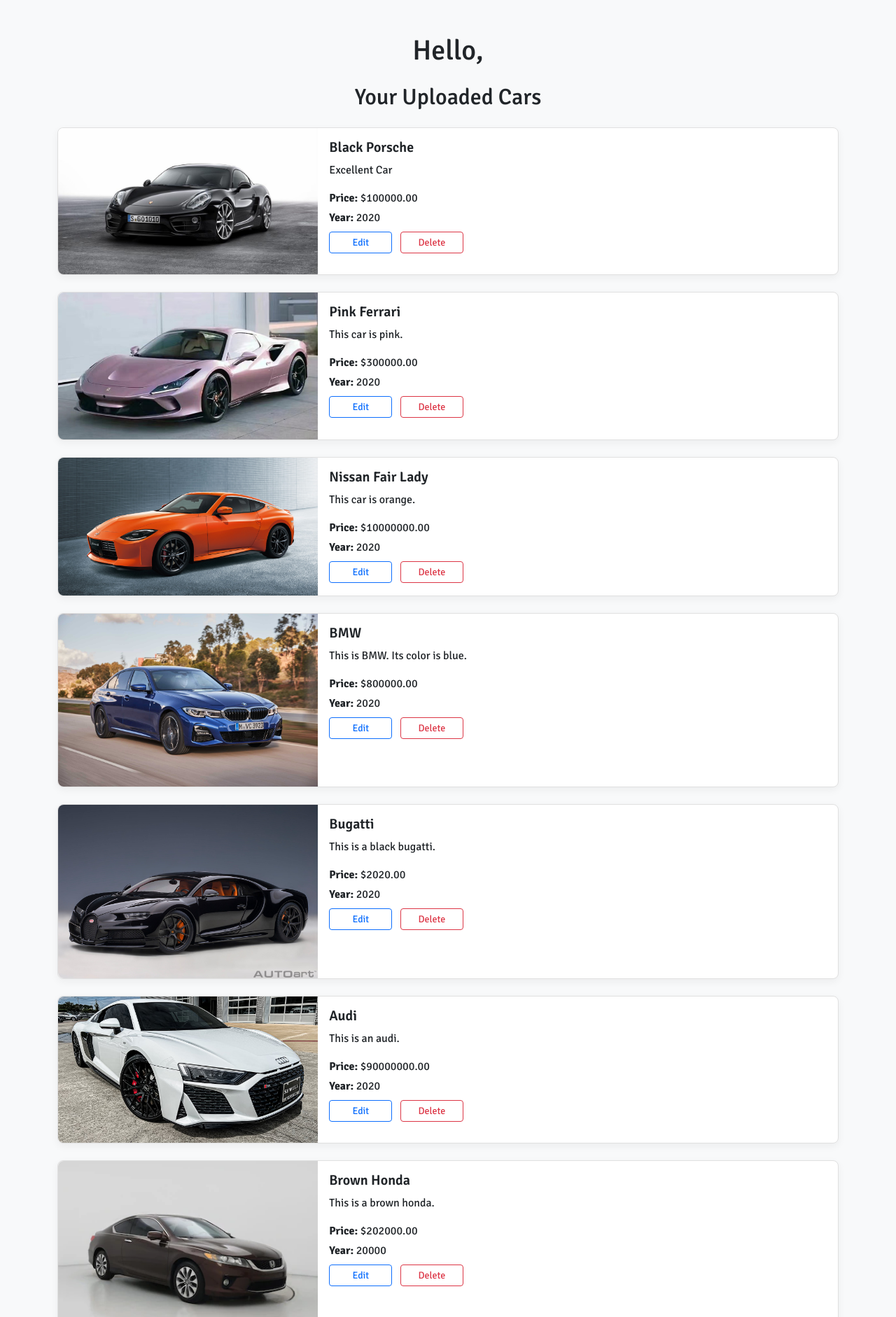
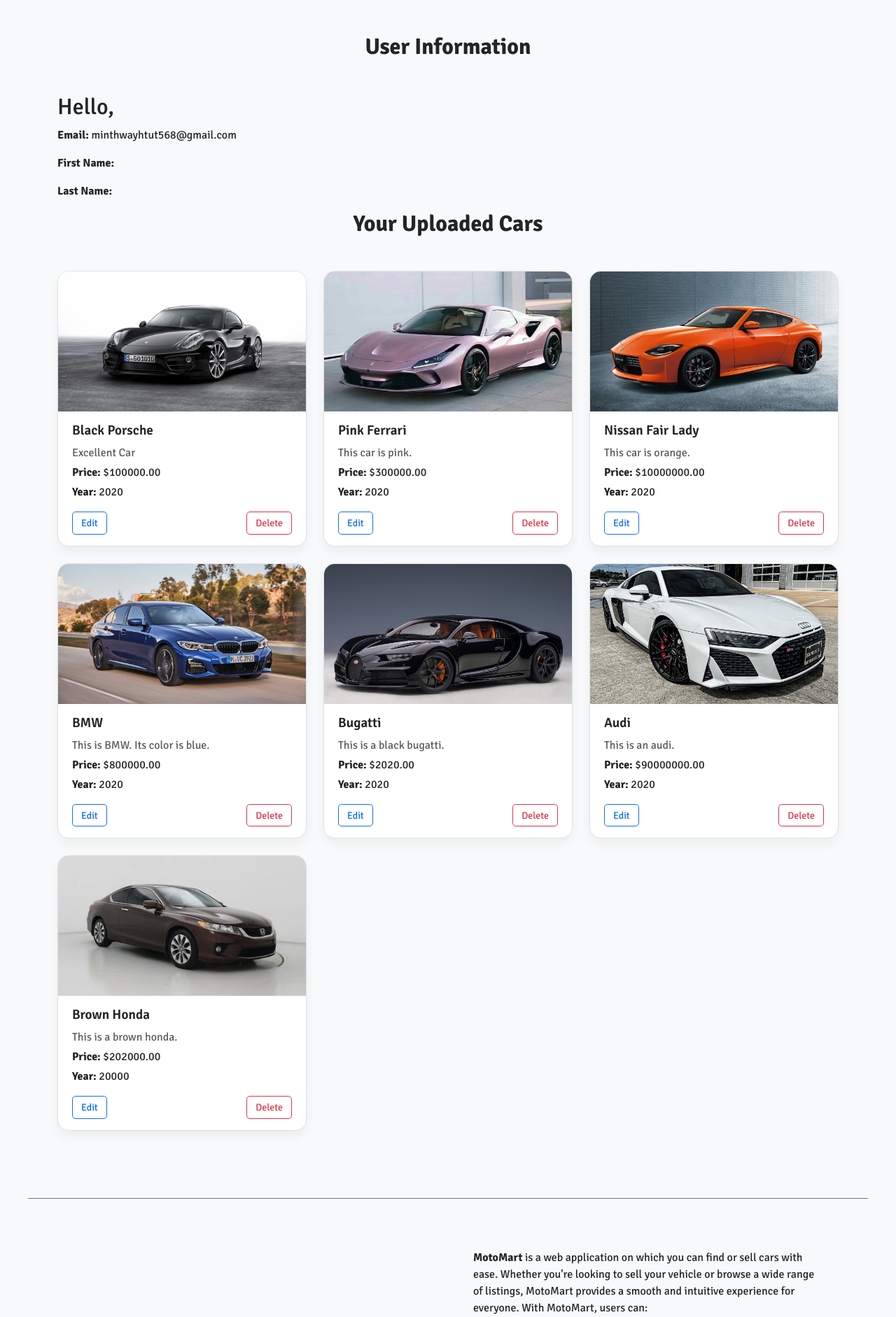
Before and after one commit to Min-Thway-Htut/Moto-Mart-Car-Marketplace, a Django app: page /users/about/ in a window 1280 px wide. Shown: the part 72-1954 px from the top of the page at 70% size. Run offline with Django 5.2, Linux system fonts and the light colour scheme; a user stored in the database is signed in; data comes from the database, SQL or seed files in the repository; both versions use the stored data as it was after the commit; some libraries are stand-ins or nearby versions.

Commit message:
Updating UX/UI Design of Profile Section

```diff
--- a/carmarket/users/templates/users/about.html
+++ b/carmarket/users/templates/users/about.html
@@ -3,93 +3,88 @@
 
 {% block content %}
 <style>
-    .car-img {
-        height: 100%;
-        width: 100%;
-        object-fit: cover;
-        border-radius: 0.5rem 0 0 0.5rem;
+    .car-card {
+        border: 1px solid #dee2e6;
+        border-radius: 1rem;
+        overflow: hidden;
+        transition: all 0.3s ease;
+        box-shadow: 0 0.5rem 1rem rgba(0,0,0,0.05);
+        background-color: #fff;
     }
 
-    .card {
-        border: 1px solid #e0e0e0;
-        box-shadow: 0 4px 12px rgba(0, 0, 0, 0.05);
-        transition: all 0.3s ease-in-out;
-        border-radius: 0.5rem;
+    .car-card:hover {
+        transform: translateY(-5px);
+        box-shadow: 0 0.8rem 1.4rem rgba(0,0,0,0.08);
     }
 
-    .card:hover {
-        transform: scale(1.01);
-        box-shadow: 0 6px 16px rgba(0, 0, 0, 0.1);
+    .car-img {
+        height: 200px;
+        object-fit: cover;
+        width: 100%;
     }
 
-    .card-body h5 {
-        font-weight: 600;
-        font-size: 1.25rem;
+    .car-info {
+        padding: 1rem 1.25rem;
     }
 
-    .modal-title {
+    .car-info h5 {
+        font-size: 1.2rem;
         font-weight: 600;
-        font-size: 1.2rem;
     }
 
-
-    .modal-footer button {
-        min-width: 100px;
+    .user-section {
+        background-color: #f8f9fa;
+        border-radius: 1rem;
+        padding: 2rem;
+        margin-top: 3rem;
+        box-shadow: 0 0.5rem 1rem rgba(0,0,0,0.04);
     }
 
-    .text-center {
-        text-align: center;
+    .user-section h2 {
+        font-size: 1.5rem;
+        font-weight: 600;
+        margin-bottom: 1rem;
+    }
+
+    .user-section p {
+        margin-bottom: 0.5rem;
+        color: #495057;
     }
 
     .btn-sm {
-        min-width: 90px;
-    }
-
-    .empty-state {
-        font-size: 1.2rem;
-        color: #6c757d;
-        margin-top: 2rem;
-    }
-    .dark-mode #edit-form-title{
-      color: #ffffff !important;
-    }
-    .dark-mode .modal-header h5{
-      color: #ffffff !important;
-    }
-    .dark-mode .modal-content {
-      background-color: #121212 !important;
+        font-size: 0.875rem;
+        padding: 0.3rem 0.75rem;
+        border-radius: 0.3rem;
     }
 </style>
 
-<div class="container mt-5">
-    <h1 class="text-center mb-4">Hello, {{user.first_name}} {{user.last_name}} </h1>
+<div class="container py-5">
 
-    <h2 class="text-center mb-4">Your Uploaded Cars</h2>
+     <!-- User Info Section -->
+
+        <h2 class="text-center fw-bold mb-5">User Information</h2>
+        <h2>Hello, {{ user.first_name }} {{ user.last_name }}</h2>
+        <p><strong>Email:</strong> {{ user.email }}</p>
+        <p><strong>First Name:</strong> {{ user.first_name }}</p>
+        <p><strong>Last Name:</strong> {{ user.last_name }}</p>
+
+
+    <h2 class="text-center fw-bold mb-5">Your Uploaded Cars</h2>
 
     {% if cars %}
         <div class="row g-4">
             {% for car in cars %}
-                <div class="col-md-12">
-                    <div class="card">
-                        <div class="row g-0">
-                            <div class="col-md-4">
-                                {% if car.image %}
-                                    <img src="{{ car.image.url }}" class="car-img" alt="{{ car.title }}">
-                                {% else %}
-                                    <img src="{% static 'default-car.jpg' %}" class="car-img" alt="No image">
-                                {% endif %}
-                            </div>
-                            <div class="col-md-8">
-                                <div class="card-body">
-                                    <h5 class="card-title">{{ car.title }}</h5>
-                                    <p class="card-text">{{ car.description|truncatechars:150 }}</p>
-                                    <p class="card-text mb-1"><strong>Price:</strong> ${{ car.price }}</p>
-                                    <p class="card-text mb-2"><strong>Year:</strong> {{ car.year }}</p>
-                                    <div>
-                                        <button class="btn btn-outline-primary btn-sm me-2" data-bs-toggle="modal" data-bs-target="#editModal{{ car.id }}">Edit</button>
-                                        <button class="btn btn-outline-danger btn-sm" data-bs-toggle="modal" data-bs-target="#deleteModal{{ car.id }}">Delete</button>
-                                    </div>
-                                </div>
+                <div class="col-md-6 col-lg-4">
+                    <div class="car-card">
+                        <img src="{% if car.image %}{{ car.image.url }}{% else %}{% static 'default-car.jpg' %}{% endif %}" alt="{{ car.title }}" class="car-img">
+                        <div class="car-info">
+                            <h5>{{ car.title }}</h5>
+                            <p class="text-muted mb-1">{{ car.description|truncatechars:100 }}</p>
+                            <p class="mb-1"><strong>Price:</strong> ${{ car.price }}</p>
+                            <p class="mb-3"><strong>Year:</strong> {{ car.year }}</p>
+                            <div class="d-flex justify-content-between">
+                                <button class="btn btn-outline-primary btn-sm" data-bs-toggle="modal" data-bs-target="#editModal{{ car.id }}">Edit</button>
+                                <button class="btn btn-outline-danger btn-sm" data-bs-toggle="modal" data-bs-target="#deleteModal{{ car.id }}">Delete</button>
                             </div>
                         </div>
                     </div>
@@ -160,14 +155,11 @@
             {% endfor %}
         </div>
     {% else %}
-        <p class="text-center empty-state">You haven't uploaded any cars yet.</p>
+        <p class="text-center text-muted mt-5">You haven't uploaded any cars yet.</p>
     {% endif %}
 
-    <div>
-        <h2 class="text-center mb-4">Reset Password</h2>
-    </div>
+
 </div>
 
-<!-- Bootstrap JS -->
 <script src="https://cdn.jsdelivr.net/npm/bootstrap@5.3.3/dist/js/bootstrap.bundle.min.js"></script>
 {% endblock %}
```
Also changed, not shown: other parts of carmarket/users/templates/users/about.html (+12 -12 lines), carmarket/db.sqlite3.
